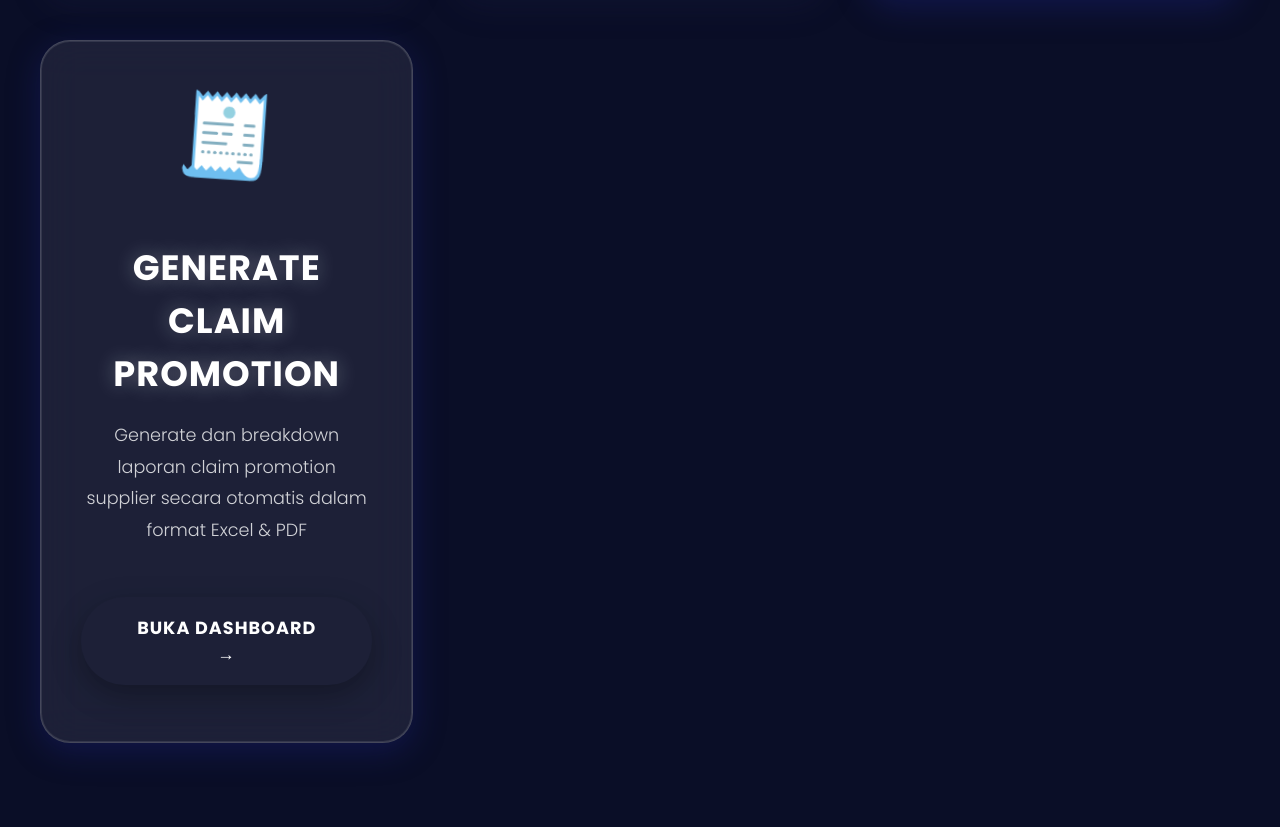
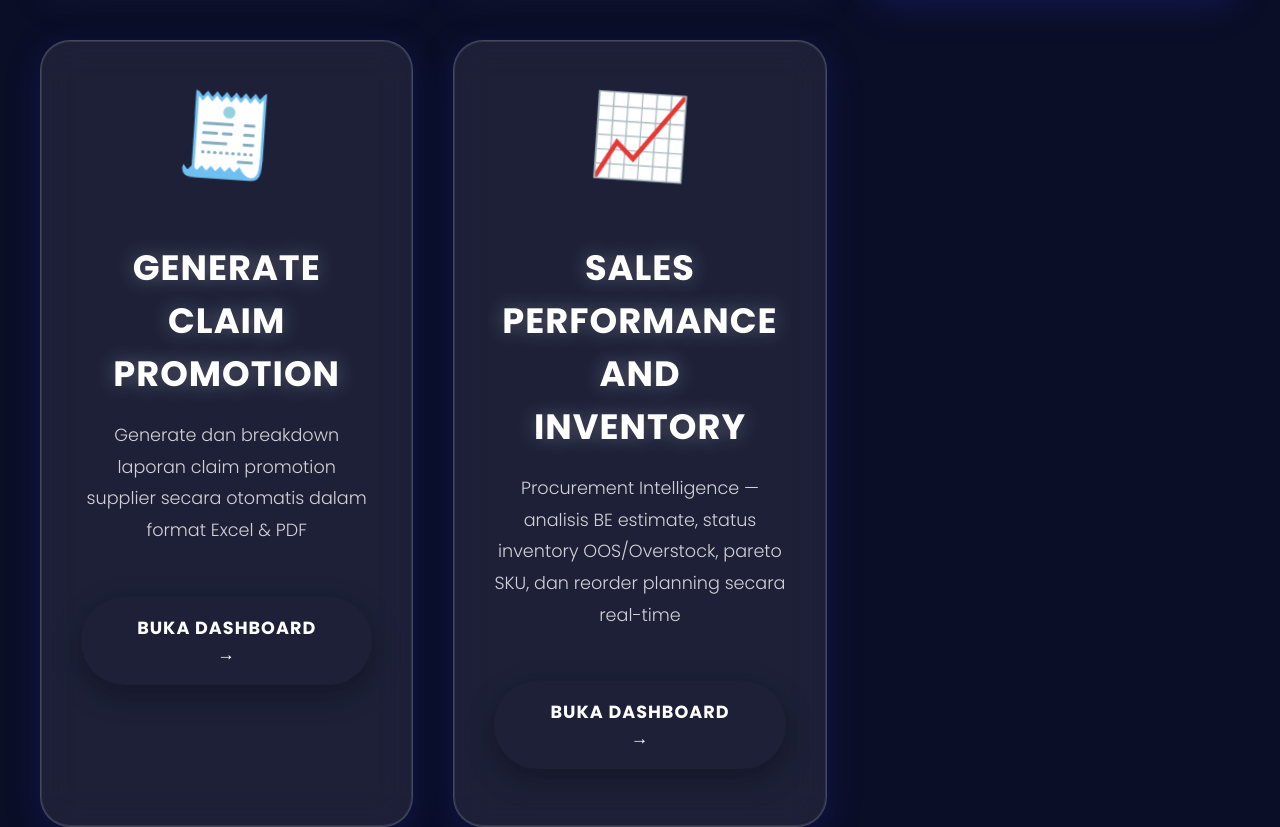
Before and after one commit to Procurementanalys/ALLINONE-PROC, a plain HTML site: page index.html in a window 1280 px wide. Shown: the part 1666-2493 px from the top of the page. Drawn offline with Linux system fonts and the light colour scheme.

Commit message:
Add files via upload

```diff
--- a/index.html
+++ b/index.html
@@ -701,6 +701,17 @@
                 <span class="dashboard-link">Buka Dashboard →</span>
             </a>
 
+            <!-- DASHBOARD 8: Sales Performance and Inventory -->
+            <a href="https://procurementanalys.github.io/SALESPERFORMANCE-INVENTORY/" class="dashboard-card" target="_blank">
+                <div class="dashboard-number">08</div>
+                <div class="dashboard-icon">📈</div>
+                <div class="dashboard-title">Sales Performance and Inventory</div>
+                <div class="dashboard-description">
+                    Procurement Intelligence — analisis BE estimate, status inventory OOS/Overstock, pareto SKU, dan reorder planning secara real-time
+                </div>
+                <span class="dashboard-link">Buka Dashboard →</span>
+            </a>
+
         </div>
 
         <div class="footer">
```
